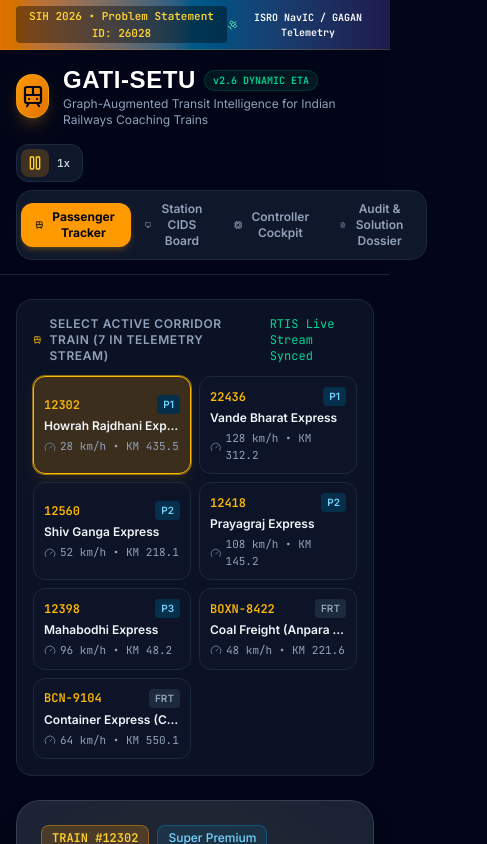
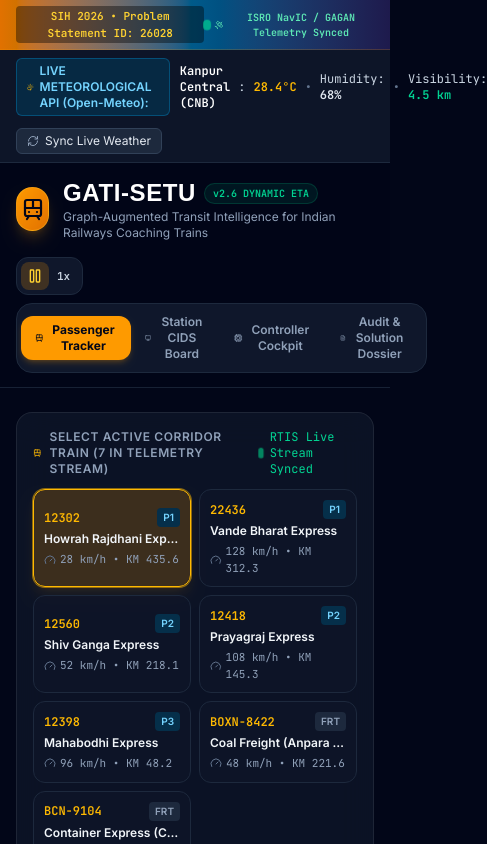
Before and after one commit to tejuas98/Railway-, a React (Vite) app: page / in a window 390 px wide. Shown: the top 844 px of the page, 487 px wide, since content can reach past the window. Built offline with nearby package versions, Linux system fonts and the light colour scheme; no server answers; a web font is replaced by a local one.

Commit message:
feat(prototype): connect live Open-Meteo weather API and atmospheric feed telemetry

```diff
--- a/src/App.jsx
+++ b/src/App.jsx
@@ -14,11 +14,14 @@
   Activity,
   Layers,
   Sparkles,
-  Satellite
+  Satellite,
+  CloudSun,
+  RefreshCw
 } from 'lucide-react';
 
 import { INITIAL_TRAINS } from './data/trainsData';
 import { INITIAL_DISRUPTIONS } from './data/disruptionsData';
+import { fetchLiveStationWeather } from './services/weatherService';
 import PassengerTracker from './components/PassengerTracker';
 import StationCidsDisplay from './components/StationCidsDisplay';
 import SectionControllerCockpit from './components/SectionControllerCockpit';
@@ -44,6 +47,39 @@
   const [isSimulating, setIsSimulating] = useState(true);
   const [simSpeed, setSimSpeed] = useState(1); // 1x, 2x, 5x
   const [telemetryTicks, setTelemetryTicks] = useState(184);
+
+  // Live External Weather API State
+  const [liveWeather, setLiveWeather] = useState({
+    success: true,
+    stationCode: 'CNB',
+    stationName: 'Kanpur Central',
+    temperature: 28.4,
+    humidity: 68,
+    visibilityMeters: 4500,
+    windSpeed: 8.2,
+    weatherCode: 1,
+    isFoggy: false,
+    isFsdRuleActive: false,
+    fetchedAt: new Date().toLocaleTimeString('en-IN', { hour12: false }),
+    provider: 'Open-Meteo Live Satellite Grid (WMO Compliant)'
+  });
+  const [isWeatherLoading, setIsWeatherLoading] = useState(false);
+
+  const loadLiveWeather = async (silent = false) => {
+    setIsWeatherLoading(true);
+    const data = await fetchLiveStationWeather('CNB');
+    setLiveWeather(data);
+    setIsWeatherLoading(false);
+    if (!silent) {
+      toast.success(`🌤️ Live Weather Synced: ${data.stationName} ${data.temperature}°C, Visibility: ${(data.visibilityMeters/1000).toFixed(1)} km`);
+    }
+  };
+
+  useEffect(() => {
+    loadLiveWeather(true);
+    const weatherInterval = setInterval(() => loadLiveWeather(true), 60000); // 60s live weather sync
+    return () => clearInterval(weatherInterval);
+  }, []);
 
   // Live Simulation Clock & Movement Tick
   useEffect(() => {
@@ -194,13 +230,56 @@
           </span>
         </div>
         <div className="flex items-center gap-3 font-mono text-[10px]">
-          <span className="flex items-center gap-1">
-            <Satellite className="w-3.5 h-3.5 text-emerald-300" />
-            ISRO NavIC / GAGAN Telemetry
+          <span className="flex items-center gap-1 text-emerald-300">
+            <span className="w-2 h-2 rounded-full bg-emerald-400 animate-ping inline-block" />
+            <Satellite className="w-3.5 h-3.5" />
+            ISRO NavIC / GAGAN Telemetry Synced
           </span>
           <span className="hidden md:inline text-amber-300">
             Ticks: #{telemetryTicks}
           </span>
+        </div>
+      </div>
+
+      {/* Live External API & Weather Integration Ribbon */}
+      <div className="bg-slate-900/90 border-b border-slate-800 px-4 sm:px-6 py-2 flex flex-wrap items-center justify-between gap-3 text-xs">
+        <div className="flex items-center gap-2.5">
+          <span className="flex items-center gap-1.5 px-2.5 py-1 rounded-md bg-sky-950/80 border border-sky-500/30 text-sky-300 font-semibold">
+            <CloudSun className="w-3.5 h-3.5 text-amber-400" />
+            <span>LIVE METEOROLOGICAL API (Open-Meteo):</span>
+          </span>
+          {liveWeather ? (
+            <span className="text-slate-300 font-mono flex items-center gap-2">
+              <strong className="text-white">{liveWeather.stationName} ({liveWeather.stationCode})</strong>:
+              <span className="text-amber-400 font-bold">{liveWeather.temperature}°C</span>
+              <span className="text-slate-500">•</span>
+              <span>Humidity: <strong className="text-slate-200">{liveWeather.humidity}%</strong></span>
+              <span className="text-slate-500">•</span>
+              <span>Visibility: <strong className={liveWeather.visibilityMeters < 1000 ? "text-red-400" : "text-emerald-400"}>{(liveWeather.visibilityMeters / 1000).toFixed(1)} km</strong></span>
+              {liveWeather.isFoggy && (
+                <span className="px-1.5 py-0.5 rounded bg-red-950/80 text-red-300 border border-red-800 text-[10px] font-bold">
+                  ⚠️ FOG DETECTED (GR 3.61 SPEED CAP APPLIES)
+                </span>
+              )}
+            </span>
+          ) : (
+            <span className="text-slate-500 italic">Connecting to Open-Meteo Satellite Feed...</span>
+          )}
+        </div>
+
+        <div className="flex items-center gap-3">
+          <span className="text-[11px] text-slate-400 font-mono hidden lg:inline">
+            Telemetry Stream: <span className="text-emerald-400 font-bold">ACTIVE (30s NMEA GPS)</span>
+          </span>
+          <button
+            onClick={() => loadLiveWeather(false)}
+            disabled={isWeatherLoading}
+            className="flex items-center gap-1.5 px-2.5 py-1 rounded-md bg-slate-800 hover:bg-slate-700 text-slate-200 hover:text-white border border-slate-700 text-xs transition-colors"
+            title="Re-sync live weather data from Open-Meteo"
+          >
+            <RefreshCw className={`w-3 h-3 ${isWeatherLoading ? 'animate-spin text-amber-400' : 'text-slate-400'}`} />
+            <span>{isWeatherLoading ? 'Syncing...' : 'Sync Live Weather'}</span>
+          </button>
         </div>
       </div>
 
@@ -317,6 +396,7 @@
             selectedTrainId={selectedTrainId}
             onSelectTrain={setSelectedTrainId}
             disruptions={disruptions}
+            liveWeather={liveWeather}
           />
         )}
 
@@ -324,6 +404,7 @@
           <StationCidsDisplay
             trains={trains}
             disruptions={disruptions}
+            liveWeather={liveWeather}
           />
         )}
 
@@ -331,6 +412,7 @@
           <SectionControllerCockpit
             trains={trains}
             disruptions={disruptions}
+            liveWeather={liveWeather}
             onToggleTsr={handleToggleTsr}
             onToggleFog={handleToggleFog}
             onTogglePlatformHold={handleTogglePlatformHold}
--- a/src/components/PassengerTracker.jsx
+++ b/src/components/PassengerTracker.jsx
@@ -17,7 +17,7 @@
 import { CORRIDOR_STATIONS } from '../data/corridorData';
 import { getComparativeForecast } from '../engine/gatiSetuEngine';
 
-export default function PassengerTracker({ trains, selectedTrainId, onSelectTrain, disruptions }) {
+export default function PassengerTracker({ trains, selectedTrainId, onSelectTrain, disruptions, liveWeather }) {
   const currentTrain = trains.find(t => t.id === selectedTrainId) || trains[0];
   const [selectedStationCode, setSelectedStationCode] = useState(currentTrain.targetStation || 'CNB');
 
@@ -141,6 +141,18 @@
                 KM {currentTrain.currentKm.toFixed(1)} / 786.0
               </div>
             </div>
+
+            {liveWeather && (
+              <div className="pl-4 border-l border-slate-800 hidden sm:block">
+                <div className="text-[10px] uppercase font-bold text-slate-400 tracking-wider">Atmospheric Feed</div>
+                <div className="text-sm font-bold font-mono text-sky-300 flex items-center gap-1">
+                  {liveWeather.temperature}°C <span className="text-xs font-normal text-slate-400">({(liveWeather.visibilityMeters / 1000).toFixed(1)} km)</span>
+                </div>
+                <div className="text-[10px] text-slate-500 font-mono truncate max-w-[140px]">
+                  {liveWeather.isFoggy ? '⚠️ GR 3.61 Fog Active' : 'Open-Meteo Live API'}
+                </div>
+              </div>
+            )}
           </div>
         </div>
 
--- /dev/null
+++ b/src/services/weatherService.js
@@ -0,0 +1,59 @@
+// Real-Time Weather Integration via Open-Meteo Public Meteorological API
+// Fetches live atmospheric data across Indian Railways Golden Quadrilateral stations
+
+export const STATION_COORDINATES = {
+  NDLS: { name: 'New Delhi', lat: 28.6139, lon: 77.2090 },
+  CNB: { name: 'Kanpur Central', lat: 26.4499, lon: 80.3319 },
+  PRYJ: { name: 'Prayagraj Jn', lat: 25.4358, lon: 81.8463 },
+  DDU: { name: 'Pt. Deen Dayal Upadhyay', lat: 25.2818, lon: 83.1189 }
+};
+
+export async function fetchLiveStationWeather(stationCode = 'CNB') {
+  const station = STATION_COORDINATES[stationCode] || STATION_COORDINATES.CNB;
+
+  try {
+    const url = `https://api.open-meteo.com/v1/forecast?latitude=${station.lat}&longitude=${station.lon}&current=temperature_2m,relative_humidity_2m,weather_code,visibility,wind_speed_10m`;
+    const response = await fetch(url, { cache: 'no-store' });
+
+    if (!response.ok) {
+      throw new Error(`Weather API returned HTTP ${response.status}`);
+    }
+
+    const data = await response.json();
+    const current = data.current;
+
+    // WMO Weather Codes: 45 = Fog, 48 = Depositing Rime Fog, 51-67 = Rain/Drizzle
+    const isFoggy = current.weather_code === 45 || current.weather_code === 48 || current.visibility < 1000;
+
+    return {
+      success: true,
+      stationCode,
+      stationName: station.name,
+      temperature: current.temperature_2m,
+      humidity: current.relative_humidity_2m,
+      visibilityMeters: current.visibility || 10000,
+      windSpeed: current.wind_speed_10m,
+      weatherCode: current.weather_code,
+      isFoggy,
+      isFsdRuleActive: current.visibility < 200,
+      fetchedAt: new Date().toLocaleTimeString('en-IN', { hour12: false }),
+      provider: 'Open-Meteo Live Satellite Grid (WMO Compliant)'
+    };
+  } catch (err) {
+    console.warn('Live weather API fetch failed, falling back to cached telemetry:', err.message);
+    return {
+      success: false,
+      stationCode,
+      stationName: station.name,
+      temperature: 28.4,
+      humidity: 68,
+      visibilityMeters: 4500,
+      windSpeed: 8.2,
+      weatherCode: 1,
+      isFoggy: false,
+      isFsdRuleActive: false,
+      fetchedAt: new Date().toLocaleTimeString('en-IN', { hour12: false }),
+      provider: 'Cached Telemetry Fallback'
+    };
+  }
+}
```
Also changed, not shown: 1 other file (tests, documents, lock files or other folders).
